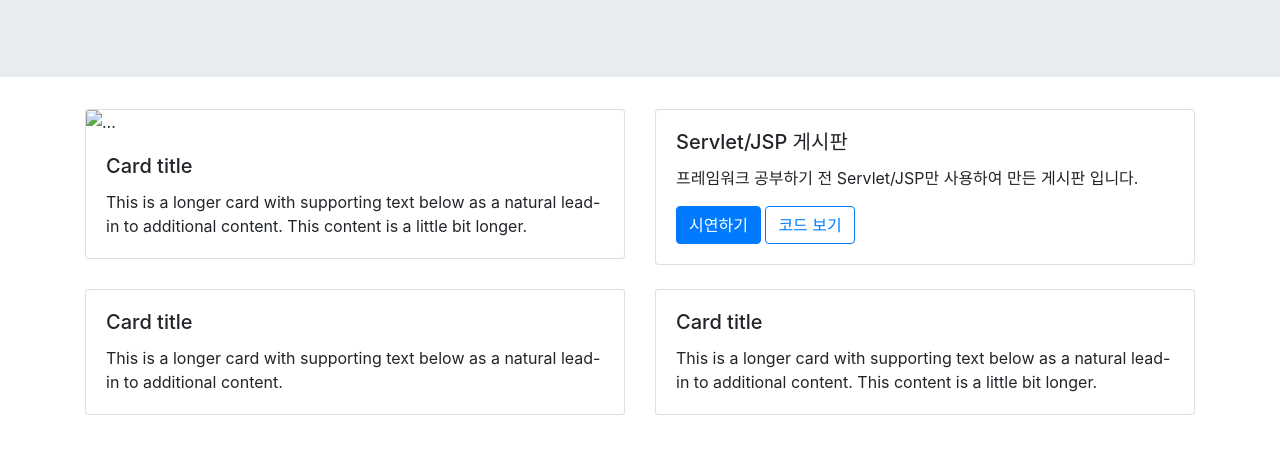
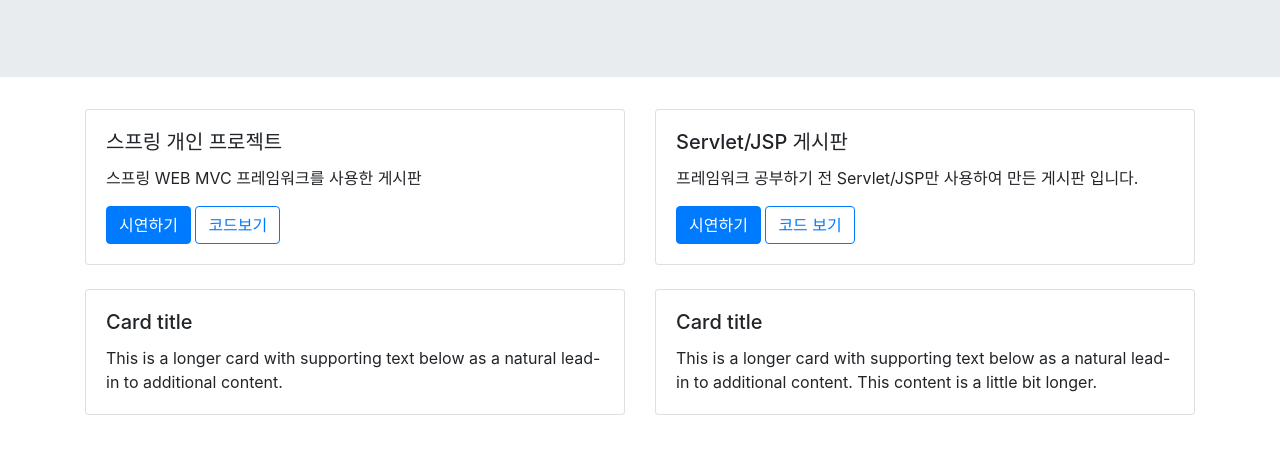
Before and after one commit to Dmin3/Dmin3.github.io, a plain HTML site: page index.html in a window 1280 px wide. Shown: the part 172-626 px from the top of the page. Drawn offline with nearby package versions, Linux system fonts and the light colour scheme.

Commit message:
카드 추가

```diff
--- a/index.html
+++ b/index.html
@@ -37,11 +37,12 @@
         <div class="row row-cols-1 row-cols-md-2">
             <div class="col mb-4">
                 <div class="card">
-                    <img src="..." class="card-img-top" alt="...">
+
                     <div class="card-body">
-                        <h5 class="card-title">Card title</h5>
-                        <p class="card-text">This is a longer card with supporting text below as a natural lead-in to
-                            additional content. This content is a little bit longer.</p>
+                        <h5 class="card-title">스프링 개인 프로젝트</h5>
+                        <p class="card-text">스프링 WEB MVC 프레임워크를 사용한 게시판</p>
+                        <a class="btn btn-primary" href="">시연하기</a>
+                        <a class="btn btn-outline-primary" href="">코드보기</a>
                     </div>
                 </div>
             </div>
```
